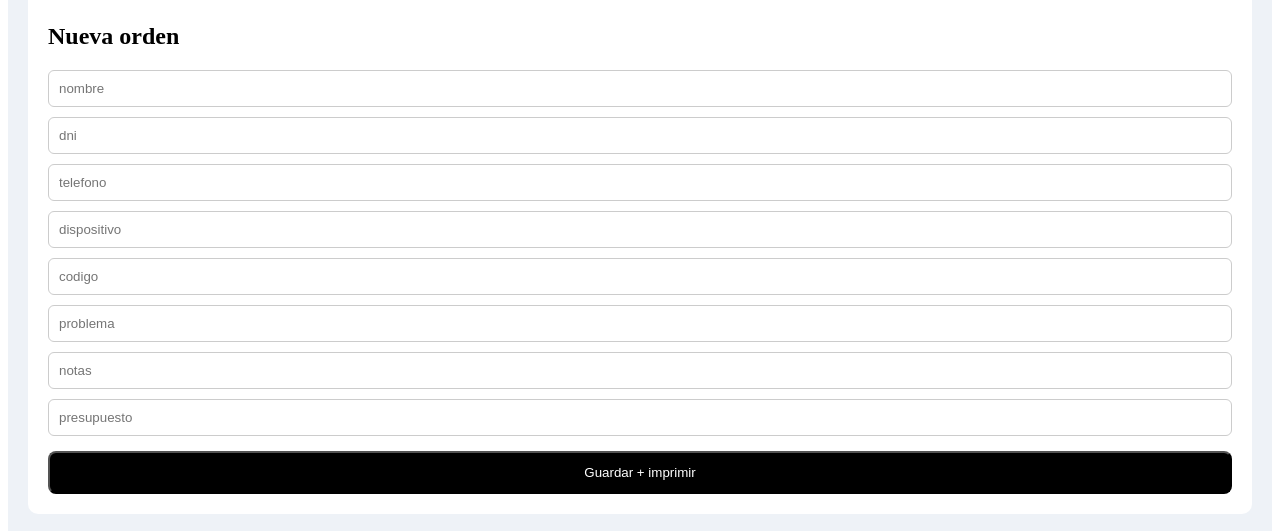
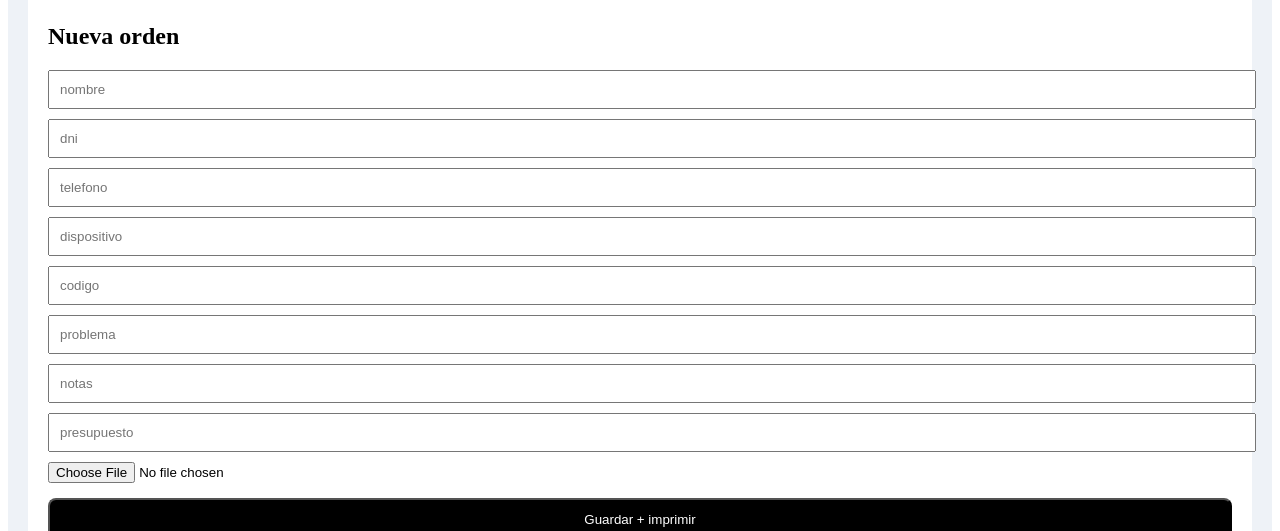
Before and after one commit to inkmobilecruzverde-hue/ink-mobile-app, a Next.js app: page / in a window 1280 px wide. Shown: the part 126-657 px from the top of the page. Built offline with nearby package versions, Linux system fonts and the light colour scheme; no server answers; the database is empty.

Commit message:
Update page.jsx

```diff
--- a/app/page.jsx
+++ b/app/page.jsx
@@ -13,6 +13,13 @@ import {
   doc
 } from "firebase/firestore";
 
+import {
+  getStorage,
+  ref,
+  uploadBytes,
+  getDownloadURL
+} from "firebase/storage";
+
 const firebaseConfig = {
   apiKey: "AIzaSyCQUkrs1QJFmbrAQqt_dRLmgHfU3Zp-c2Y",
   authDomain: "ink-mobile-5ee6a.firebaseapp.com",
@@ -24,10 +31,12 @@ const firebaseConfig = {
 
 const app = initializeApp(firebaseConfig);
 const db = getFirestore(app);
+const storage = getStorage(app);
 
 export default function Home() {
   const [ordenes, setOrdenes] = useState([]);
   const [busqueda, setBusqueda] = useState("");
+  const [foto, setFoto] = useState(null);
 
   const [form, setForm] = useState({
     nombre: "",
@@ -51,7 +60,7 @@ export default function Home() {
     cargar();
   }, []);
 
-  // 🔢 NUMERO ORDEN REAL
+  // 🔢 Nº ORDEN REAL
   const siguienteNumero = () => {
     if (ordenes.length === 0) return 1;
     return Math.max(...ordenes.map(o => o.numero || 0)) + 1;
@@ -59,11 +68,20 @@ export default function Home() {
 
   // 💾 GUARDAR
   const guardar = async () => {
+    let urlFoto = "";
+
+    if (foto) {
+      const storageRef = ref(storage, "ordenes/" + Date.now());
+      await uploadBytes(storageRef, foto);
+      urlFoto = await getDownloadURL(storageRef);
+    }
+
     const nueva = {
       ...form,
       numero: siguienteNumero(),
       fecha: new Date().toISOString().split("T")[0],
-      estado: "Recibido"
+      estado: "Recibido",
+      foto: urlFoto
     };
 
     await addDoc(collection(db, "ordenes"), nueva);
@@ -80,6 +98,8 @@ export default function Home() {
       notas: "",
       presupuesto: ""
     });
+
+    setFoto(null);
   };
 
   // 🔄 CAMBIAR ESTADO
@@ -88,14 +108,14 @@ export default function Home() {
     cargar();
   };
 
-  // 🧾 TICKET PRO
+  // 🧾 IMPRIMIR
   const imprimir = (o) => {
     const w = window.open("", "_blank");
+
     w.document.write(`
       <style>
         body{font-family:Arial;padding:20px}
         h2{text-align:center}
-        hr{margin:10px 0}
       </style>
 
       <h2>INK-MOBILE</h2>
@@ -106,13 +126,12 @@ export default function Home() {
       <p><b>Orden:</b> ${o.numero}</p>
       <p><b>Fecha:</b> ${o.fecha}</p>
       <p><b>Cliente:</b> ${o.nombre}</p>
-      <p><b>Teléfono:</b> ${o.telefono}</p>
+      <p><b>Tel:</b> ${o.telefono}</p>
       <p><b>Equipo:</b> ${o.dispositivo}</p>
       <p><b>Problema:</b> ${o.problema}</p>
       <p><b>Presupuesto:</b> ${o.presupuesto}€</p>
-      <hr/>
-      <p>Firma cliente:</p>
     `);
+
     w.print();
   };
 
@@ -122,7 +141,7 @@ export default function Home() {
     o.telefono?.includes(busqueda)
   );
 
-  // 🎨 COLORES ESTADO
+  // 🎨 COLOR
   const colorEstado = (estado) => {
     if (estado === "Recibido") return "#3498db";
     if (estado === "Pendiente") return "#f39c12";
@@ -139,17 +158,22 @@ export default function Home() {
       <div style={{ background: "#fff", padding: 20, borderRadius: 10, marginBottom: 20 }}>
         <h2>Nueva orden</h2>
 
-        <div style={{ display: "grid", gap: 10 }}>
         {Object.keys(form).map(k => (
           <input
             key={k}
             placeholder={k}
             value={form[k]}
             onChange={(e) => setForm({ ...form, [k]: e.target.value })}
-              style={{ padding: 10, borderRadius: 6, border: "1px solid #ccc" }}
+            style={{ width: "100%", marginBottom: 10, padding: 10 }}
           />
         ))}
-        </div>
+
+        {/* FOTO */}
+        <input
+          type="file"
+          accept="image/*"
+          onChange={(e) => setFoto(e.target.files[0])}
+        />
 
         <button
           onClick={guardar}
@@ -188,6 +212,13 @@ export default function Home() {
                   {o.nombre}<br />
                   {o.dispositivo}
 
+                  {o.foto && (
+                    <img
+                      src={o.foto}
+                      style={{ width: "100%", marginTop: 5, borderRadius: 6 }}
+                    />
+                  )}
+
                   <select
                     value={o.estado}
                     onChange={(e) => cambiarEstado(o.id, e.target.value)}
```
Lines whose indentation alone changed are shown as unchanged.
